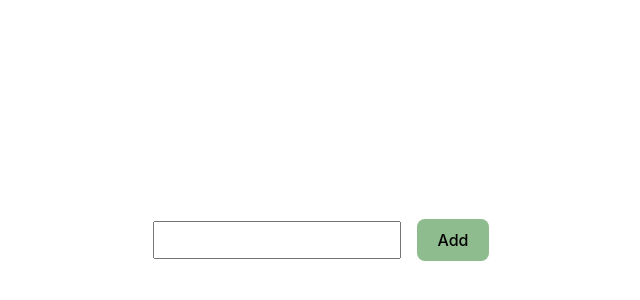
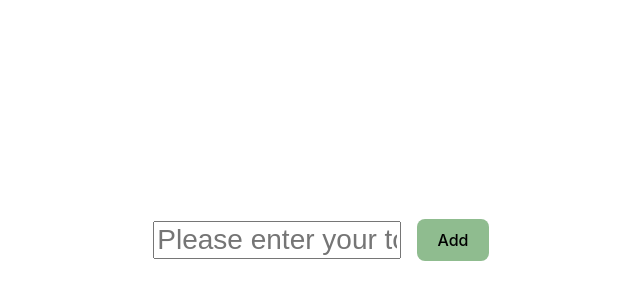
Before and after one commit to enjoylonelines/todoList-app, a React (Vite) app: page / in a window 1280 px wide. Shown: the part 160-460 px from the top of the page, without its empty margins (319-959 px from the left). Built offline with nearby package versions, Linux system fonts and the light colour scheme.

Commit message:
문서 수정

```diff
--- a/src/components/List/UserInput.tsx
+++ b/src/components/List/UserInput.tsx
@@ -20,6 +20,7 @@
         type="text"
         onChange={(e: React.ChangeEvent<HTMLInputElement>) => setInputValue(e.target.value)}
         value={inputValue}
+        placeholder="Please enter your to-do list."
       />
       <button onClick={handleAddTodo}>Add</button>
     </div>
```
